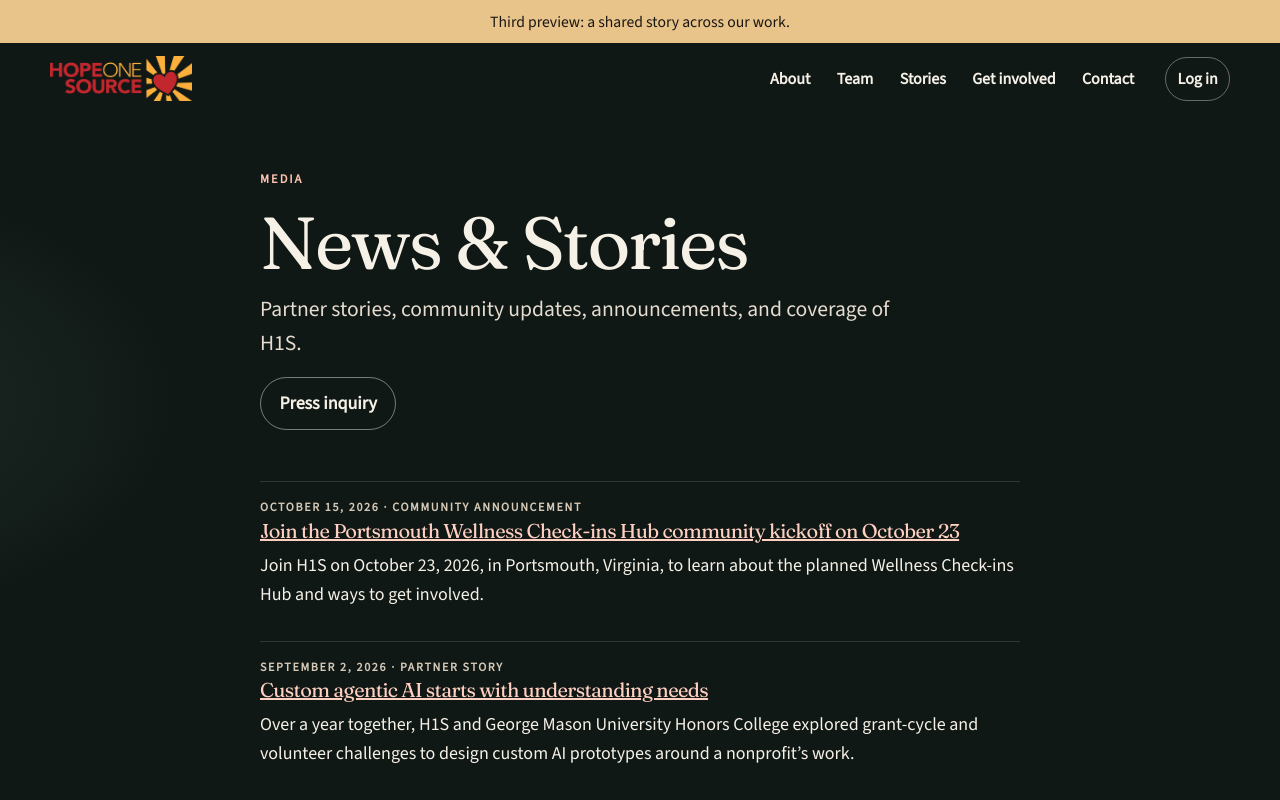
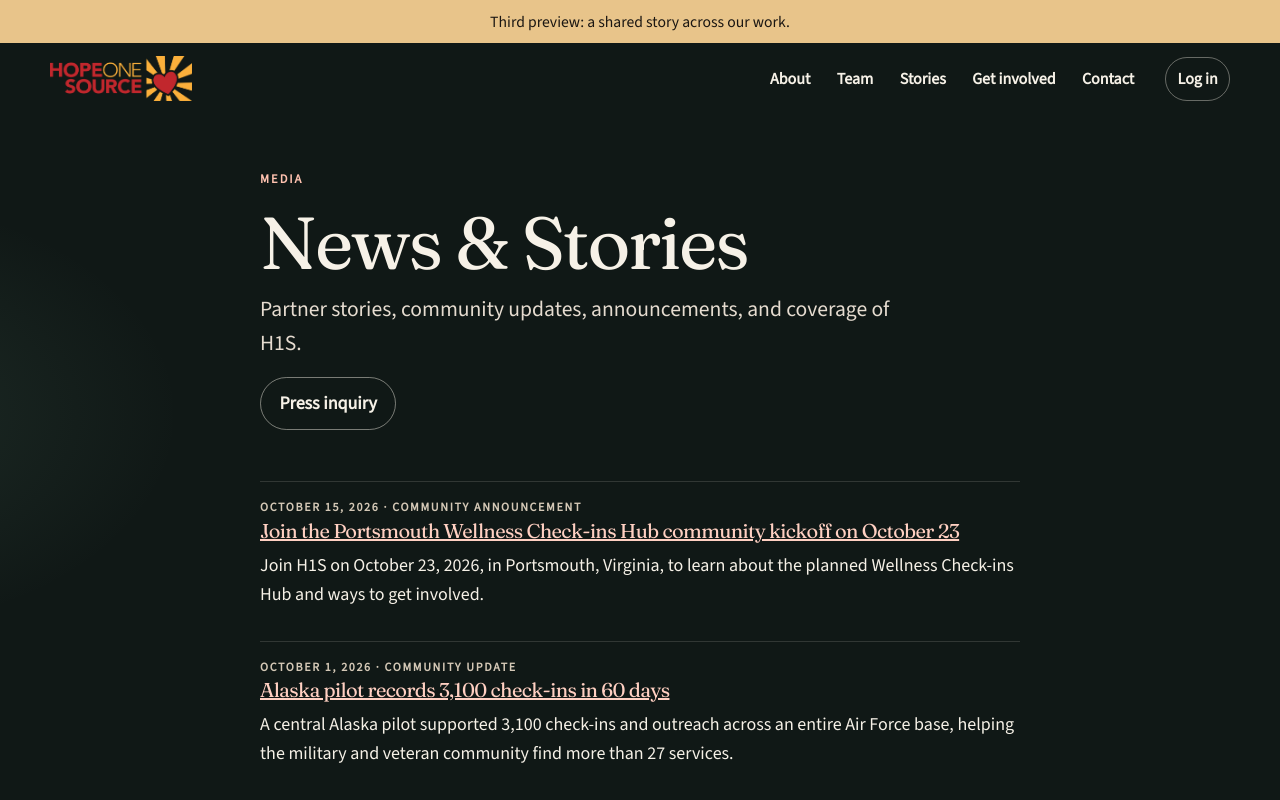
Before and after one commit to hopeonesource/hope1source.org, a React (Vite) app in the folder preview-v4/: page /press in a window 1280 px wide. Shown: the top 800 px of the page. Built offline with nearby package versions, Linux system fonts and the light colour scheme.

Commit message:
Add October 1 Alaska pilot story with base-wide outreach

```diff
--- a/preview-v4/src/content/pressArticlesUpdates.js
+++ b/preview-v4/src/content/pressArticlesUpdates.js
@@ -45,6 +45,34 @@ export const pressArticlesUpdates = [
     ],
   },
   {
+    id: 'central-alaska-check-in-pilot',
+    legacyPaths: [],
+    title: 'Alaska pilot records 3,100 check-ins in 60 days',
+    date: 'October 1, 2026',
+    dateTime: '2026-10-01',
+    author: 'H1S Check-ins',
+    kicker: 'Community update',
+    description: 'A central Alaska pilot supported 3,100 check-ins and outreach across an entire Air Force base, helping the military and veteran community find more than 27 services.',
+    blocks: [
+      {
+        type: 'p',
+        text: 'In 60 days, H1S supported 3,100 check-in interactions in central Alaska, helping members of the military and veteran community find and connect with more than 27 services, including mental health support.',
+      },
+      {
+        type: 'p',
+        text: 'During the pilot, H1S worked with the senior Air Force installation commander to extend outreach across the entire Air Force base, inviting the installation community to check in and learn about available support. Local military and veteran service organizations closely supported the effort.',
+      },
+      {
+        type: 'p',
+        text: 'The check-ins gave people a way to share their needs and discover services they could turn to. Including mental health support made suicide prevention an important part of the outreach’s purpose. The pilot created repeated opportunities to listen and follow up across the base.',
+      },
+      {
+        type: 'p',
+        text: 'H1S reports that many of the supporting military and veteran service organizations have expressed interest in continuing. The pilot concluded in September 2026. Its results provide a basis for senior military and veteran leadership to evaluate whether and how the approach could be used in the future.',
+      },
+    ],
+  },
+  {
     id: 'george-mason-honors-college-partnership',
     legacyPaths: [],
     title: 'Custom agentic AI starts with understanding needs',
```
Also changed, not shown: 1 other file (tests, documents, lock files or other folders).
